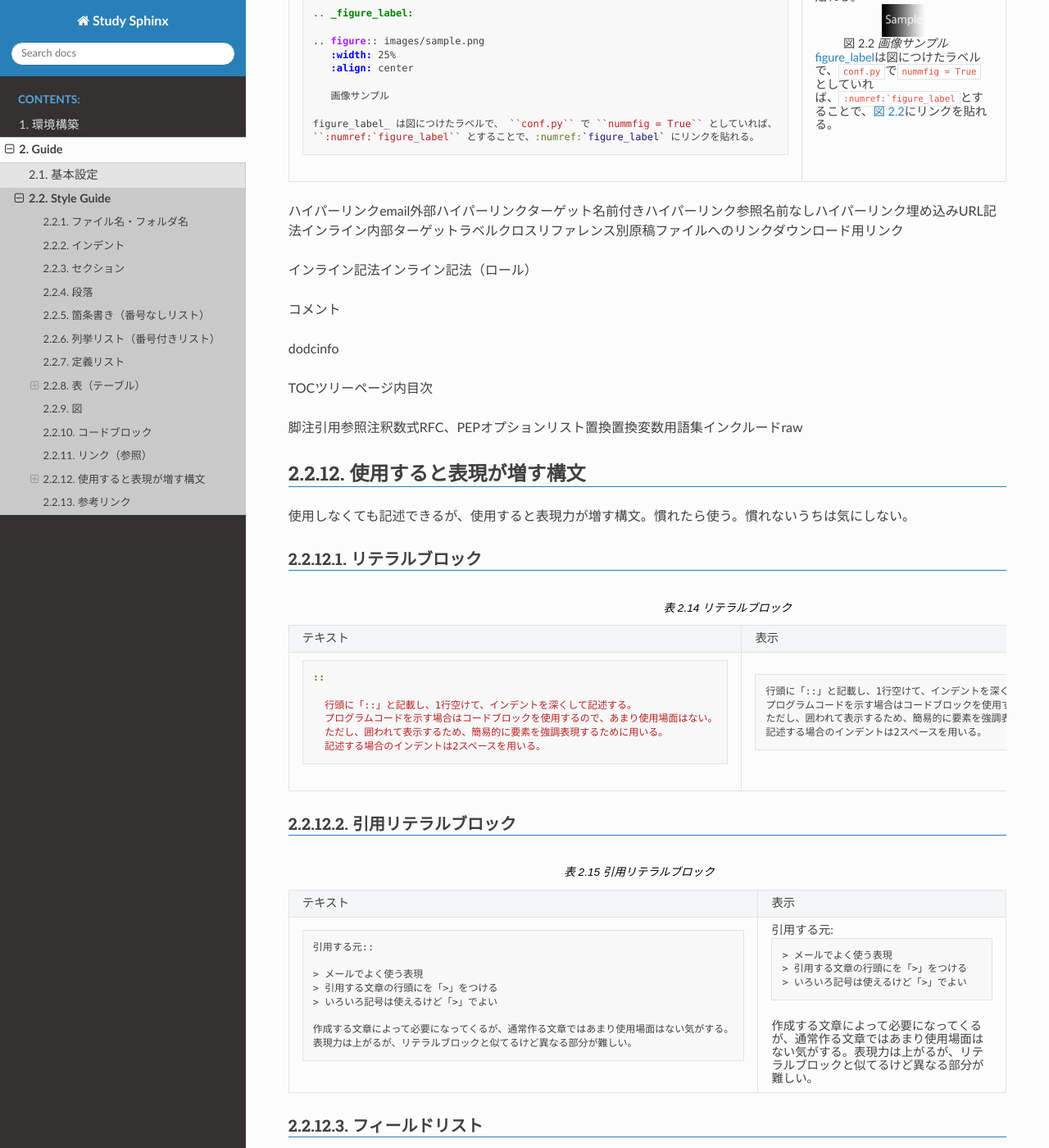
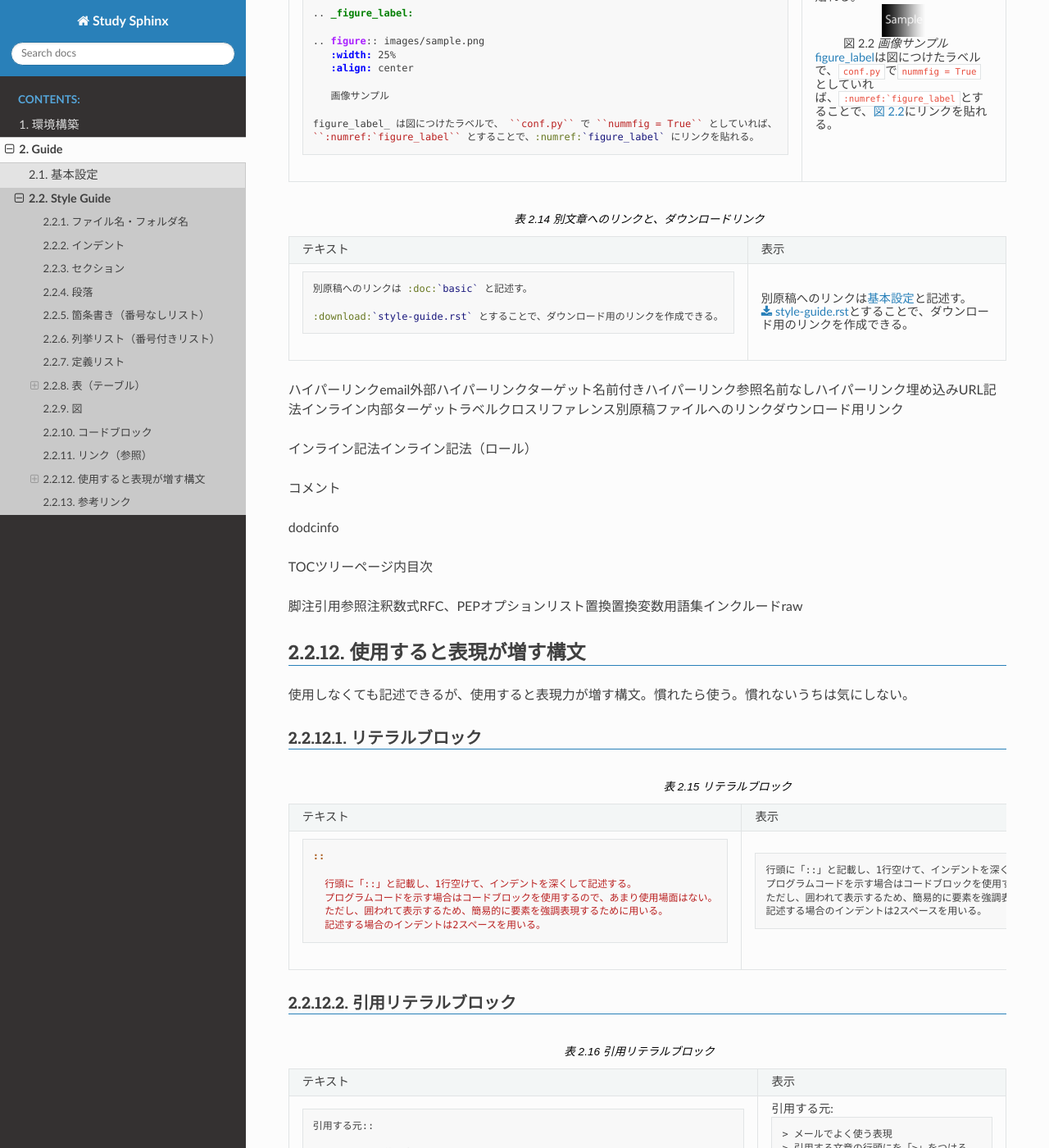
Before and after one commit to kkAyataka/study-sphinx, a Sphinx documentation site: the page built from doc/guide/style-guide.rst, in a window 1280 px wide and 1400 px high, scrolled down 6644 px. Shown: the whole window at 82% size. Built offline with Sphinx 7.4.7 and the Read the Docs theme 2.0.0, drawn with Linux system fonts in a browser that asks for light colours.

Commit message:
Write about doc and dl link

```diff
--- a/doc/guide/style-guide.rst
+++ b/doc/guide/style-guide.rst
@@ -219,6 +219,16 @@ CSVテーブル
    * - .. literalinclude:: style-sample/label-ref-numref.txt
           :language: rst
      - .. include:: style-sample/label-ref-numref.txt
+
+.. list-table:: 別文章へのリンクと、ダウンロードリンク
+
+   * - テキスト
+     - 表示
+   * - .. literalinclude:: style-sample/doc-dl-link.txt
+          :language: rst
+     - .. include:: style-sample/doc-dl-link.txt
+
+
 ハイパーリンク
 email
 外部ハイパーリンクターゲット
--- /dev/null
+++ b/doc/guide/style-sample/doc-dl-link.txt
@@ -0,0 +1,3 @@
+別原稿へのリンクは :doc:`basic` と記述す。
+
+:download:`style-guide.rst` とすることで、ダウンロード用のリンクを作成できる。
```
